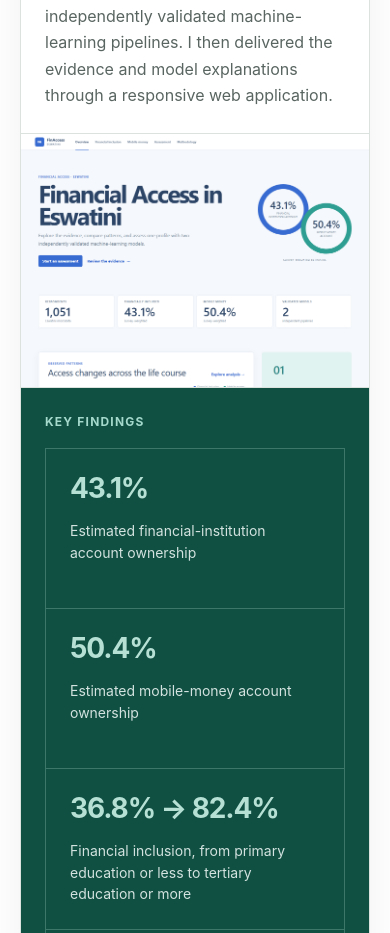
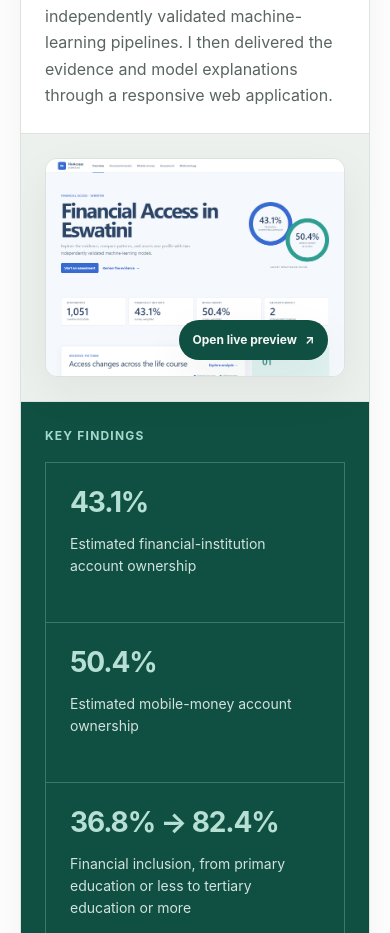
Before and after one commit to thandofana/thandofana.github.io, a React (Vite) app: page / in a window 390 px wide. Shown: the part 2060-2993 px from the top of the page. Built offline with nearby package versions, Linux system fonts and the light colour scheme.

Commit message:
Refine case study screenshot preview

```diff
--- a/src/components/ProjectsSection.jsx
+++ b/src/components/ProjectsSection.jsx
@@ -52,6 +52,7 @@
                 </section>
               </div>
 
+              <div className="project-case-study__preview">
                 <a
                   className="project-case-study__image"
                   href={project.liveUrl}
@@ -67,7 +68,11 @@
                     decoding="async"
                     alt={project.imageAlt}
                   />
+                  <span className="project-case-study__image-action" aria-hidden="true">
+                    Open live preview <span>↗</span>
+                  </span>
                 </a>
+              </div>
 
               <section
                 className="project-case-study__findings"
--- a/src/styles/global.css
+++ b/src/styles/global.css
@@ -845,23 +845,75 @@
   text-transform: uppercase;
 }
 
-.project-case-study__image {
-  display: block;
-  overflow: hidden;
+.project-case-study__preview {
+  display: grid;
+  padding: clamp(1.5rem, 4vw, 3.5rem);
   border-block: 1px solid var(--color-border);
   background: var(--color-surface-muted);
+  place-items: center;
+}
+
+.project-case-study__image {
+  position: relative;
+  display: block;
+  width: min(68%, 44rem);
+  overflow: hidden;
+  border: 1px solid var(--color-border);
+  border-radius: var(--radius-md);
+  background: var(--color-background);
+  box-shadow: var(--shadow-subtle);
+  transition:
+    border-color 180ms ease,
+    box-shadow 180ms ease,
+    transform 180ms ease;
 }
 
 .project-case-study__image img {
+  display: block;
   width: 100%;
   height: auto;
   aspect-ratio: 48 / 35;
   object-fit: contain;
-  transition: transform 240ms ease;
-}
-
-.project-case-study__image:hover img {
-  transform: scale(1.008);
+  transition: transform 240ms ease, filter 180ms ease;
+}
+
+.project-case-study__image-action {
+  position: absolute;
+  right: var(--space-4);
+  bottom: var(--space-4);
+  display: inline-flex;
+  min-height: 2.5rem;
+  align-items: center;
+  gap: var(--space-2);
+  padding: 0.6rem 0.85rem;
+  border-radius: 999px;
+  color: var(--color-background);
+  background: var(--color-accent-strong);
+  box-shadow: var(--shadow-subtle);
+  font-size: var(--text-xs);
+  font-weight: 750;
+  opacity: 0;
+  transform: translateY(0.4rem);
+  transition: opacity 180ms ease, transform 180ms ease;
+}
+
+.project-case-study__image:hover,
+.project-case-study__image:focus-visible {
+  border-color: var(--color-accent);
+  box-shadow: 0 20px 45px rgb(22 38 33 / 14%);
+  transform: translateY(-0.2rem);
+}
+
+.project-case-study__image:hover img,
+.project-case-study__image:focus-visible img {
+  filter: brightness(0.94);
+  transform: scale(1.012);
+}
+
+.project-case-study__image:hover .project-case-study__image-action,
+.project-case-study__image:focus-visible .project-case-study__image-action {
+  opacity: 1;
+  transform: translateY(0);
 }
 
 .project-case-study__findings {
@@ -2001,6 +2053,15 @@
 }
 
 @media (max-width: 48rem) {
+  .project-case-study__image {
+    width: min(100%, 38rem);
+  }
+
+  .project-case-study__image-action {
+    opacity: 1;
+    transform: translateY(0);
+  }
+
   .menu-toggle {
     display: inline-flex;
     align-items: center;
```
Lines whose indentation alone changed are shown as unchanged.
